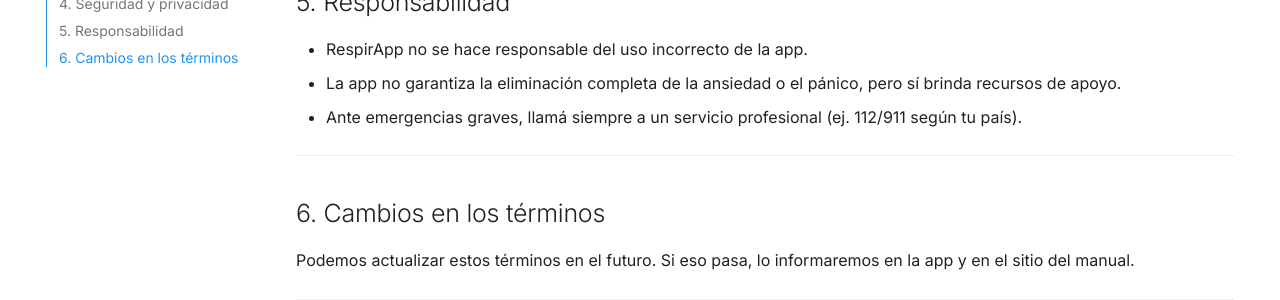
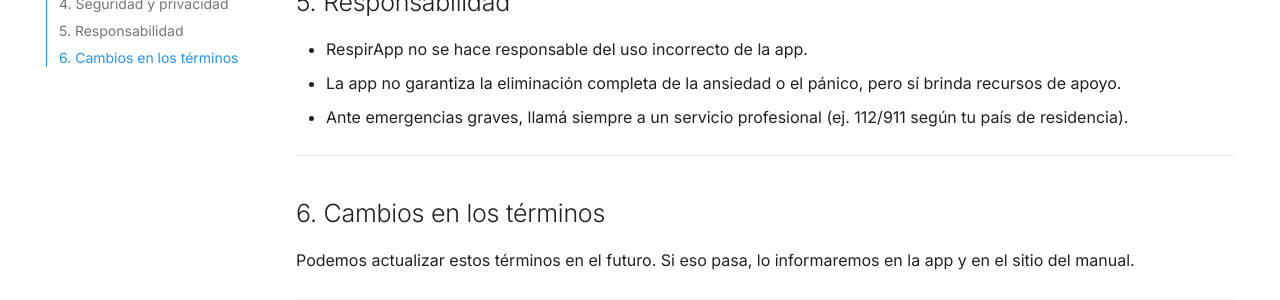
Before and after one commit to in7ruder-ch/respirapp, an MkDocs documentation site: the page built from docs/legal/terminos.md, in a window 1280 px wide and 900 px high, scrolled down 670 px. Shown: the part 436-736 px from the top of the window. Built offline with MkDocs 1.6.1 and Material for MkDocs 9.7.7, drawn with Linux system fonts in a browser that asks for light colours; comment, search, counter and statistics services are not loaded.

Commit message:
docs updated 2

```diff
--- a/docs/legal/terminos.md
+++ b/docs/legal/terminos.md
@@ -35,7 +35,7 @@ RespirApp es una herramienta de apoyo en momentos de ansiedad, pánico o estrés
 ## 5. Responsabilidad
 - RespirApp no se hace responsable del uso incorrecto de la app.
 - La app no garantiza la eliminación completa de la ansiedad o el pánico, pero sí brinda recursos de apoyo.
-- Ante emergencias graves, llamá siempre a un servicio profesional (ej. 112/911 según tu país).
+- Ante emergencias graves, llamá siempre a un servicio profesional (ej. 112/911 según tu país de residencia).
 
 ---
 
```
